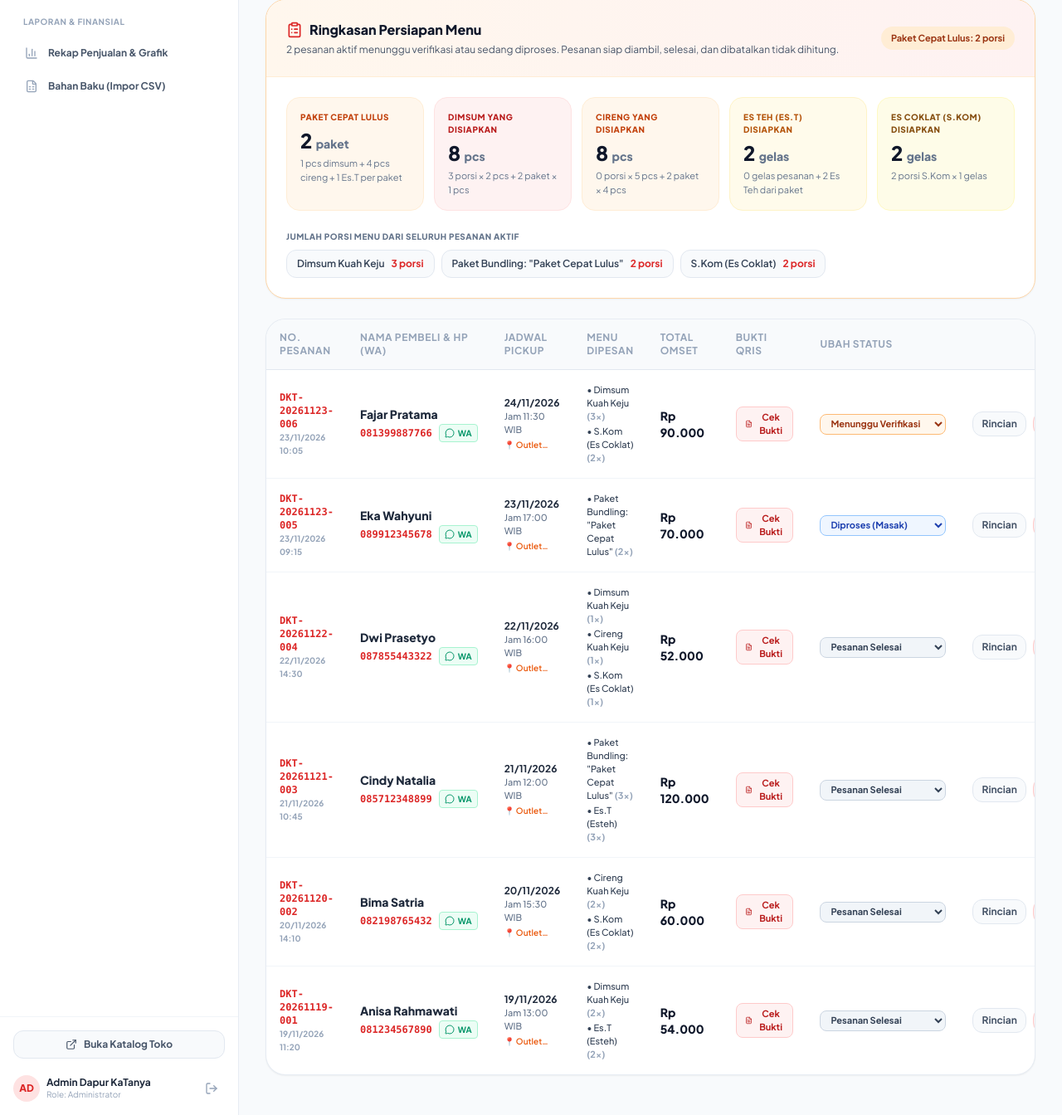
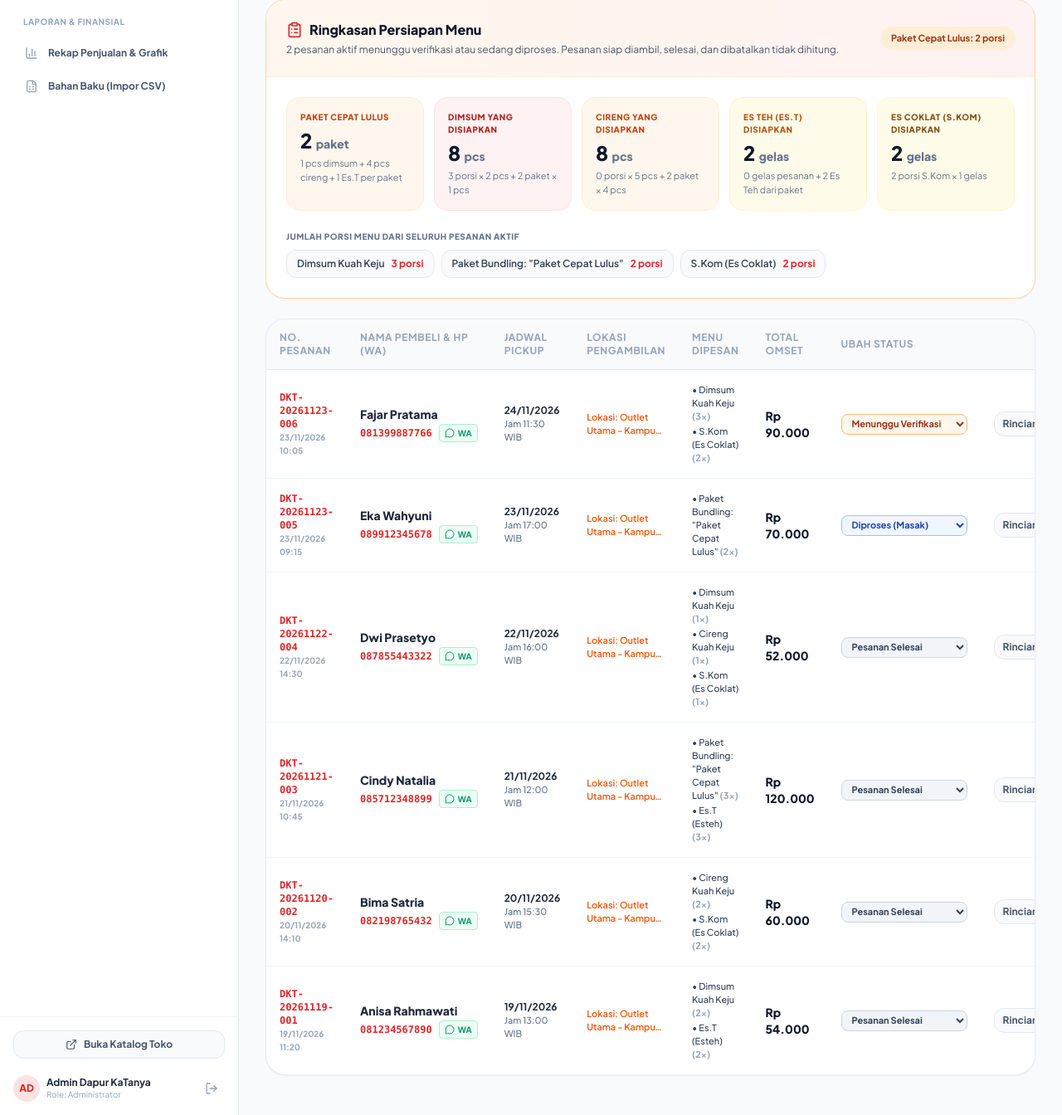
Before and after one commit to jauzzanajla/Dapur-KaTanya, a Laravel app: page /admin/orders in a window 1280 px wide. Shown: the part 342-1686 px from the top of the page at 83% size. Run offline with Laravel 12, Linux system fonts and the light colour scheme; a user stored in the database is signed in; data comes from the database, SQL or seed files in the repository; some libraries are stand-ins or nearby versions.

Commit message:
Move payment proof to order details

```diff
--- a/resources/views/admin/orders/index.blade.php
+++ b/resources/views/admin/orders/index.blade.php
@@ -4,7 +4,7 @@
 @section('page_title', 'Kelola Pesanan Masuk & Verifikasi Pembayaran')
 
 @section('content')
-<div class="space-y-6" x-data="{ proofModal: { open: false, url: '', orderNo: '' } }">
+<div class="space-y-6">
 
     <!-- Header -->
     <div class="flex flex-col sm:flex-row sm:items-center justify-between gap-4">
@@ -168,9 +168,9 @@
                         <th class="py-3.5 px-4">No. Pesanan</th>
                         <th class="py-3.5 px-4">Nama Pembeli & HP (WA)</th>
                         <th class="py-3.5 px-4">Jadwal Pickup</th>
+                        <th class="py-3.5 px-4">Lokasi Pengambilan</th>
                         <th class="py-3.5 px-4">Menu Dipesan</th>
                         <th class="py-3.5 px-4">Total Omset</th>
-                        <th class="py-3.5 px-4">Bukti QRIS</th>
                         <th class="py-3.5 px-4">Ubah Status</th>
                         <th class="py-3.5 px-4 text-right">Aksi</th>
                     </tr>
@@ -212,8 +212,12 @@
                             <td class="py-4 px-4">
                                 <div class="font-bold text-slate-800">{{ $order->pickup_date->format('d/m/Y') }}</div>
                                 <div class="text-[11px] text-slate-500 font-medium">Jam {{ $order->pickup_time ?: '-' }} WIB</div>
-                                <div class="text-[10px] text-orange-600 font-semibold mt-0.5 line-clamp-1 max-w-[180px]" title="{{ $order->pickup_location }}">
-                                    📍 {{ $order->pickup_location ?? 'Outlet Utama - Kampus Pusat' }}
+                            </td>
+
+                            <!-- Pickup Location -->
+                            <td class="py-4 px-4">
+                                <div class="text-[11px] text-orange-600 font-semibold line-clamp-2 max-w-[180px]" title="{{ $order->pickup_location }}">
+                                    Lokasi: {{ $order->pickup_location ?? 'Outlet Utama - Kampus Pusat' }}
                                 </div>
                             </td>
 
@@ -231,20 +235,6 @@
                             <!-- Total Omset -->
                             <td class="py-4 px-4 font-black text-slate-900 text-sm">
                                 Rp {{ number_format($order->total_omset, 0, ',', '.') }}
-                            </td>
-
-                            <!-- Payment Proof Preview -->
-                            <td class="py-4 px-4">
-                                @if($order->payment_proof)
-                                    <button type="button"
-                                            @click="proofModal.open = true; proofModal.url = '{{ $order->payment_proof_url }}'; proofModal.orderNo = '{{ $order->order_number }}'"
-                                            class="flex items-center gap-1.5 px-2.5 py-1 bg-red-50 hover:bg-red-100 text-red-700 rounded-lg text-[11px] font-bold border border-red-200 transition">
-                                        <i data-lucide="file-text" class="w-3.5 h-3.5"></i>
-                                        <span>Cek Bukti</span>
-                                    </button>
-                                @else
-                                    <span class="text-slate-400 text-[11px]">-</span>
-                                @endif
                             </td>
 
                             <!-- Status Dropdown Form -->
@@ -304,46 +294,5 @@
         @endif
     </div>
 
-    <!-- Modal Bukti Transfer QRIS -->
-    <div x-cloak
-         x-show="proofModal.open"
-         @keydown.escape.window="proofModal.open = false"
-         class="fixed inset-0 z-50 overflow-y-auto"
-         role="dialog"
-         aria-modal="true">
-
-        <div class="fixed inset-0 bg-slate-950/80 backdrop-blur-md" @click="proofModal.open = false"></div>
-
-        <div class="flex items-center justify-center min-h-screen p-4 text-center">
-            <div class="relative bg-white rounded-3xl max-w-lg w-full p-6 text-left shadow-2xl overflow-hidden border border-slate-100 space-y-4">
-                <div class="flex items-center justify-between pb-3 border-b border-slate-100">
-                    <div>
-                        <h3 class="text-base font-black text-slate-900">Bukti Pembayaran QRIS</h3>
-                        <p class="text-xs text-slate-500 font-mono" x-text="'Pesanan: ' + proofModal.orderNo"></p>
-                    </div>
-                    <button @click="proofModal.open = false" class="text-slate-400 hover:text-slate-600 p-1">
-                        <i data-lucide="x" class="w-5 h-5"></i>
-                    </button>
-                </div>
-
-                <div class="bg-slate-50 rounded-2xl p-2 border border-slate-200 flex items-center justify-center max-h-[70vh] overflow-auto">
-                    <img :src="proofModal.url" alt="Bukti Transfer" class="max-w-full max-h-[65vh] object-contain rounded-xl">
-                </div>
-
-                <div class="flex items-center justify-between pt-2">
-                    <a :href="proofModal.url" target="_blank"
-                       class="text-xs font-bold text-red-600 hover:underline flex items-center gap-1">
-                        <i data-lucide="external-link" class="w-3.5 h-3.5"></i>
-                        <span>Buka Tab Baru</span>
-                    </a>
-                    <button type="button" @click="proofModal.open = false"
-                            class="px-4 py-2 bg-slate-800 text-white font-bold text-xs rounded-xl hover:bg-slate-700">
-                        Tutup
-                    </button>
-                </div>
-            </div>
-        </div>
-    </div>
-
 </div>
 @endsection
```
